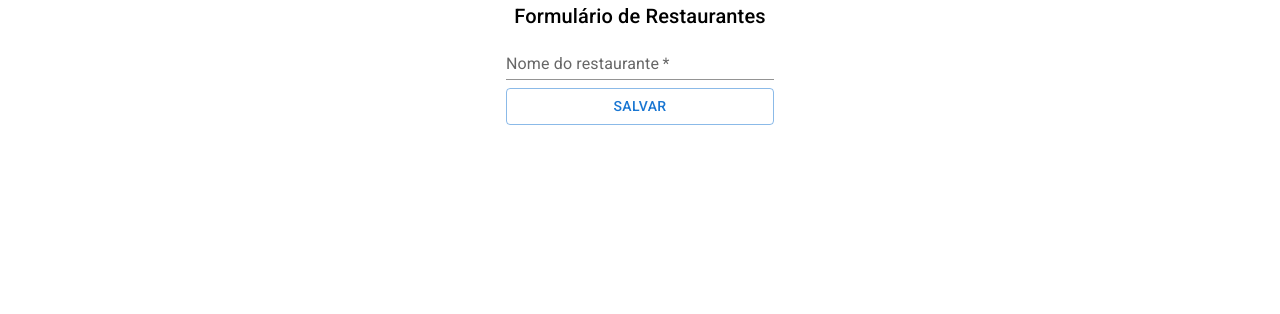
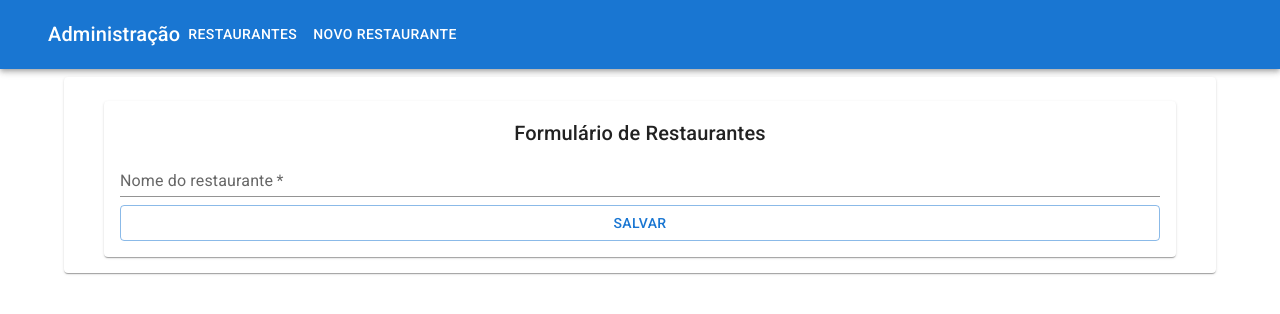
Before and after one commit to joaolucas14/alfood, a React (Create React App) app: page /admin/restaurantes/1 in a window 1280 px wide. Shown: the top 314 px of the page. Built offline with nearby package versions, Linux system fonts and the light colour scheme; no server answers.

Commit message:
refatorando a estrutura de rotas da administração e adicionando componente base para navegação

```diff
--- a/src/App.tsx
+++ b/src/App.tsx
@@ -3,24 +3,18 @@ import Home from "./paginas/Home";
 import VitrineRestaurantes from "./paginas/VitrineRestaurantes";
 import AdministracaoRestaurantes from "./paginas/Administracao/Restaurantes/AdministracaoRestaurantes";
 import FormularioRestaurante from "./paginas/Administracao/Restaurantes/FormularioRestaurante";
+import PaginaBaseAdmin from "./paginas/Administracao/PaginaBaseAdmin";
 
 function App() {
   return (
     <Routes>
       <Route path="/" element={<Home />} />
       <Route path="/restaurantes" element={<VitrineRestaurantes />} />
-      <Route
-        path="/admin/restaurantes"
-        element={<AdministracaoRestaurantes />}
-      />
-      <Route
-        path="/admin/restaurantes/novo"
-        element={<FormularioRestaurante />}
-      />
-      <Route
-        path="/admin/restaurantes/:id"
-        element={<FormularioRestaurante />}
-      />
+      <Route path="/admin" element={<PaginaBaseAdmin />}>
+        <Route path="restaurantes" element={<AdministracaoRestaurantes />} />
+        <Route path="restaurantes/novo" element={<FormularioRestaurante />} />
+        <Route path="restaurantes/:id" element={<FormularioRestaurante />} />
+      </Route>
     </Routes>
   );
 }
--- /dev/null
+++ b/src/paginas/Administracao/PaginaBaseAdmin.tsx
@@ -0,0 +1,40 @@
+import {
+  AppBar,
+  Box,
+  Button,
+  Container,
+  Link,
+  Paper,
+  Toolbar,
+  Typography,
+} from "@mui/material";
+import { Outlet, Link as RouterLink } from "react-router-dom";
+
+export default function PaginaBaseAdmin() {
+  return (
+    <>
+      <AppBar position="static">
+        <Container maxWidth="xl">
+          <Toolbar>
+            <Typography variant="h6">Administração</Typography>
+            <Box sx={{ display: "flex", flexGrow: 1 }}>
+              <Link component={RouterLink} to={"/admin/restaurantes"}>
+                <Button sx={{ my: 2, color: "white" }}>Restaurantes</Button>
+              </Link>
+              <Link component={RouterLink} to={"/admin/restaurantes/novo"}>
+                <Button sx={{ my: 2, color: "white" }}>Novo Restaurante</Button>
+              </Link>
+            </Box>
+          </Toolbar>
+        </Container>
+      </AppBar>
+      <Box>
+        <Container maxWidth="lg" sx={{ mt: 1 }}>
+          <Paper sx={{ p: 2 }}>
+            <Outlet />
+          </Paper>
+        </Container>
+      </Box>
+    </>
+  );
+}
--- a/src/paginas/Administracao/Restaurantes/AdministracaoRestaurantes.tsx
+++ b/src/paginas/Administracao/Restaurantes/AdministracaoRestaurantes.tsx
@@ -10,7 +10,6 @@ import {
   TableHead,
   TableRow,
 } from "@mui/material";
-import axios from "axios";
 import { Link } from "react-router-dom";
 import http from "../../../http";
 
--- a/src/paginas/Administracao/Restaurantes/FormularioRestaurante.tsx
+++ b/src/paginas/Administracao/Restaurantes/FormularioRestaurante.tsx
@@ -1,4 +1,11 @@
-import { Box, Button, TextField, Typography } from "@mui/material";
+import {
+  Box,
+  Button,
+  Container,
+  Paper,
+  TextField,
+  Typography,
+} from "@mui/material";
 import { useEffect, useState } from "react";
 import { useParams } from "react-router-dom";
 import http from "../../../http";
@@ -38,13 +45,25 @@ export default function FormularioRestaurante() {
   };
 
   return (
+    <Box>
+      <Container maxWidth="lg" sx={{ mt: 1 }}>
+        <Paper sx={{ p: 2 }}>
           <Box
-      sx={{ display: "flex", flexDirection: "column", alignItems: "center" }}
+            sx={{
+              display: "flex",
+              flexDirection: "column",
+              alignItems: "center",
+              flexGrow: 1,
+            }}
           >
             <Typography component="h1" variant="h6">
               Formulário de Restaurantes
             </Typography>
-      <Box component="form" onSubmit={aoSubmeterForm}>
+            <Box
+              component="form"
+              onSubmit={aoSubmeterForm}
+              sx={{ width: "100%" }}
+            >
               <TextField
                 value={nomeRestaurante}
                 onChange={(evento) => setNomeRestaurante(evento.target.value)}
@@ -63,5 +82,8 @@ export default function FormularioRestaurante() {
               </Button>
             </Box>
           </Box>
+        </Paper>
+      </Container>
+    </Box>
   );
 }
```
Lines whose indentation alone changed are shown as unchanged.
